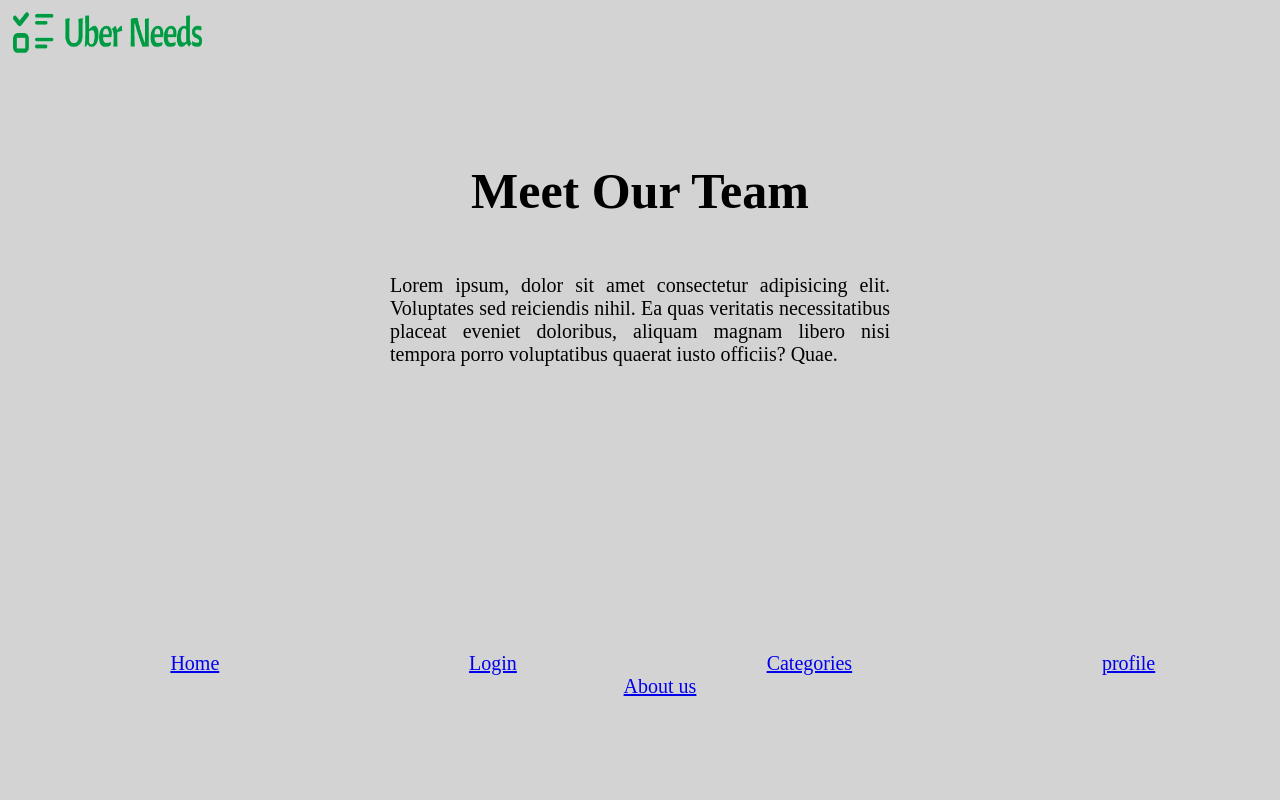
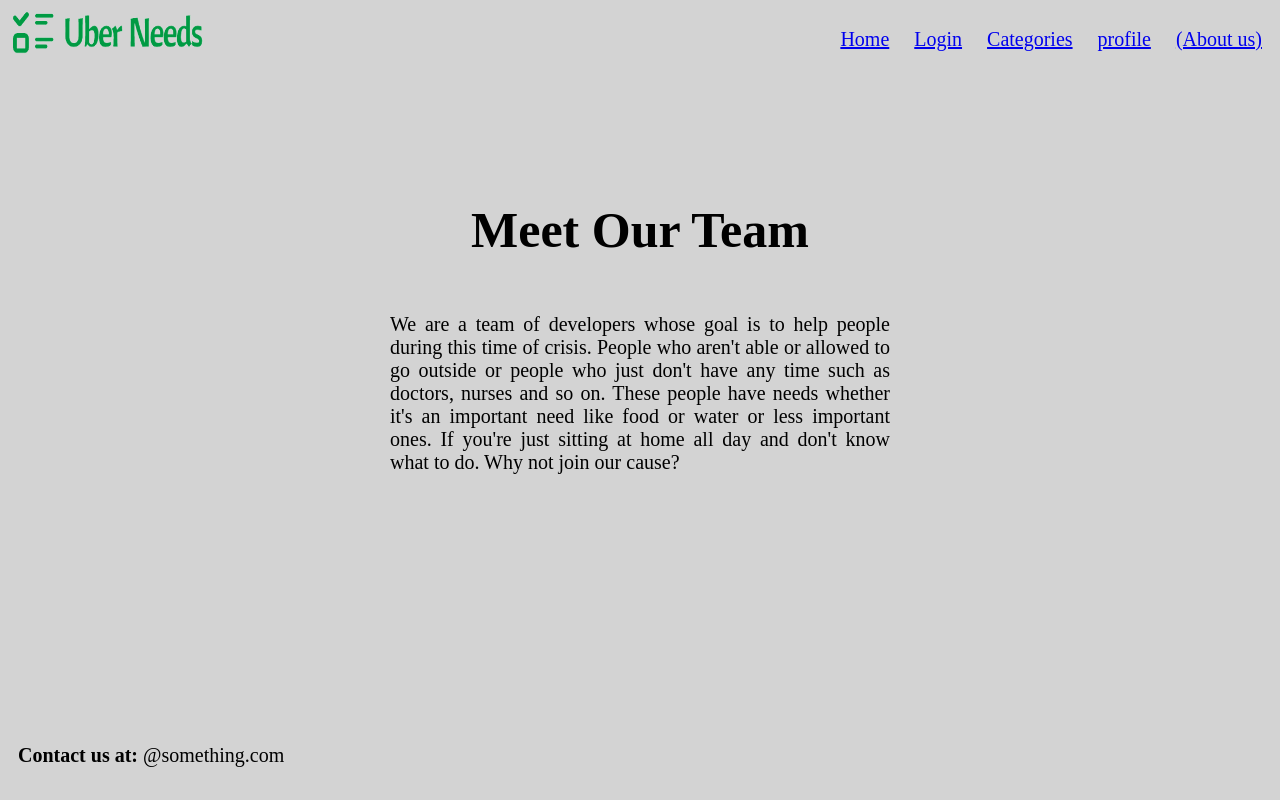
Before and after one commit to vives-projectweek-1-2020/LocalNeeds, a Flask app: page /about_us in a window 1280 px wide. Run offline with Flask 2, Linux system fonts and the light colour scheme.

Commit message:
about us

```diff
--- a/flaskapp/static/styles/about_us.css
+++ b/flaskapp/static/styles/about_us.css
@@ -17,30 +17,42 @@
 
 }
 
-div {
-    width: 500px;
-    align-content: center;
-    margin: auto;
-}
 p {
     font-size: 20px;
     text-align: justify;
 }
 nav li {
 	display: inline;
-    margin: 10%;
+    margin: 10px;
     font-size: 20px;
 }
-footer {
+
+nav ul {
+    text-align: right;
+    margin-right: auto;
     position: relative;
-    top: 250px;
-}
-nav ul {
-    text-align: center;
-    margin-left: auto;
-    margin-right: auto;
+    bottom: 50px;
 }
 
 .logo {
   background-color: lightgray;
 }
+
+.main {
+    background-color: white;
+    width: 500px;
+    align-content: center;
+    margin: auto;
+}
+
+footer {
+    font-size: 20px;
+    font-weight: bold;
+   position: relative;
+   top: 250px;
+   left: 10px;
+}
+.text {
+    font-size: 20px;
+    font-weight: normal;
+}
--- a/flaskapp/templates/about_us.html
+++ b/flaskapp/templates/about_us.html
@@ -9,16 +9,6 @@
 </head>
 <body>
     <img class="logo" src="static\images\logoplatremovebg.png" alt="logo" width="200" height="50">
-
-    <h1>Meet Our Team</h1>
-    <div>
-        <article>
-            <p>
-                Lorem ipsum, dolor sit amet consectetur adipisicing elit. Voluptates sed reiciendis nihil. Ea quas veritatis necessitatibus placeat eveniet doloribus, aliquam magnam libero nisi tempora porro voluptatibus quaerat iusto officiis? Quae.
-            </p>
-        </article>
-    </div>
- <footer>
     <nav>
         <ul>
             <li>
@@ -34,11 +24,21 @@
                 <a href="/profile">profile</a>
             </li>
             <li>
-                <a href="/about_us">About us</a>
+                <a href="/about_us">(About us)</a>
             </li>
         </ul>
     </nav>
- </footer>
+    <h1>Meet Our Team</h1>
+    <div class="main">
+            <article>
+                <p>
+                    We are a team of developers whose goal is to help people during this time of crisis. People who aren't able or allowed to go outside or people who just don't have any time such as doctors, nurses and so on. These people have needs whether it's an important need like food or water or less important ones. If you're just sitting at home all day and don't know what to do. Why not join our cause?
+                </p>
+            </article>
+    </div>
+<footer>
+    Contact us at: <span class="text">@something.com</span>
+</footer>
 
 </body>
 </html>
```
